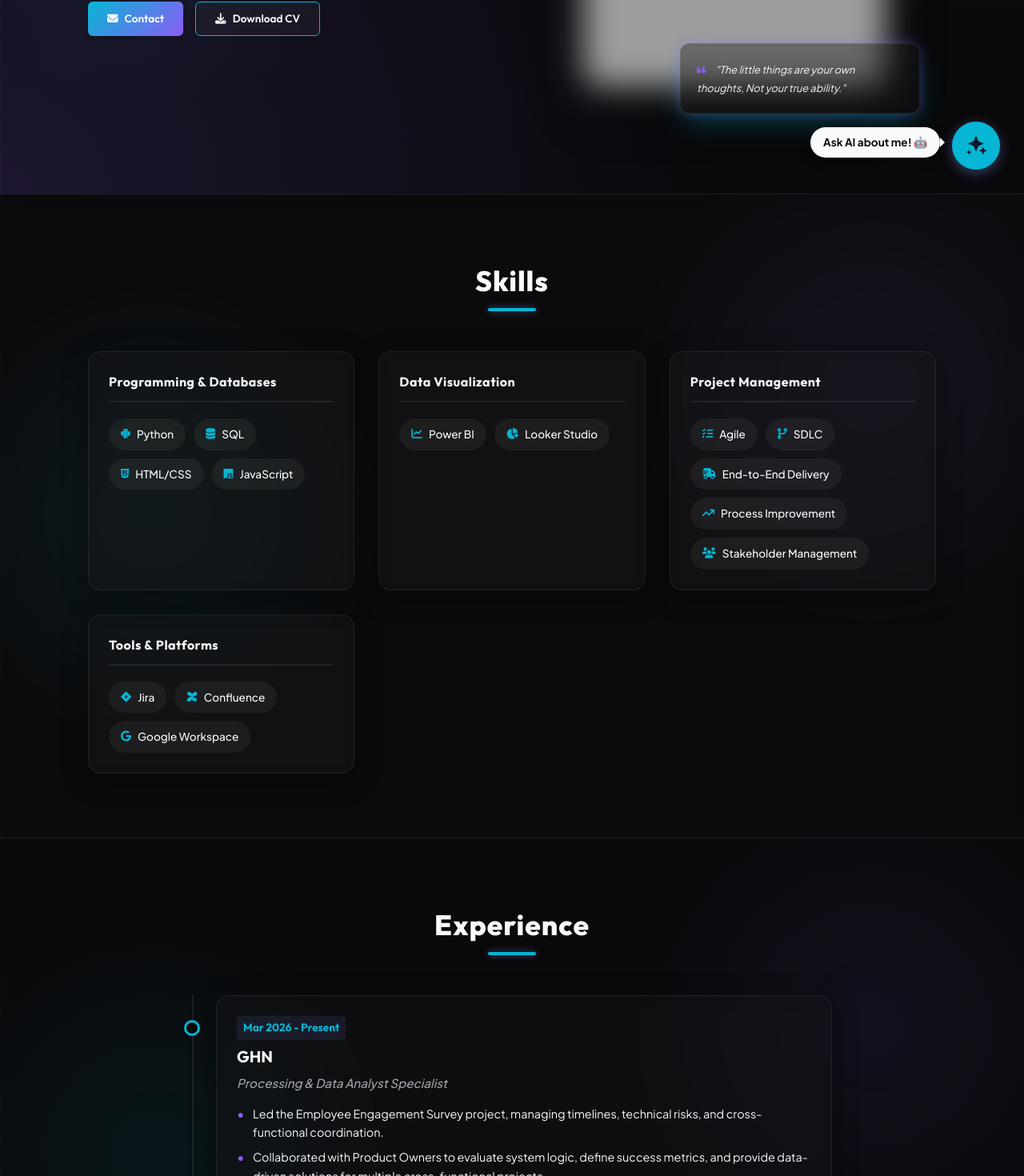
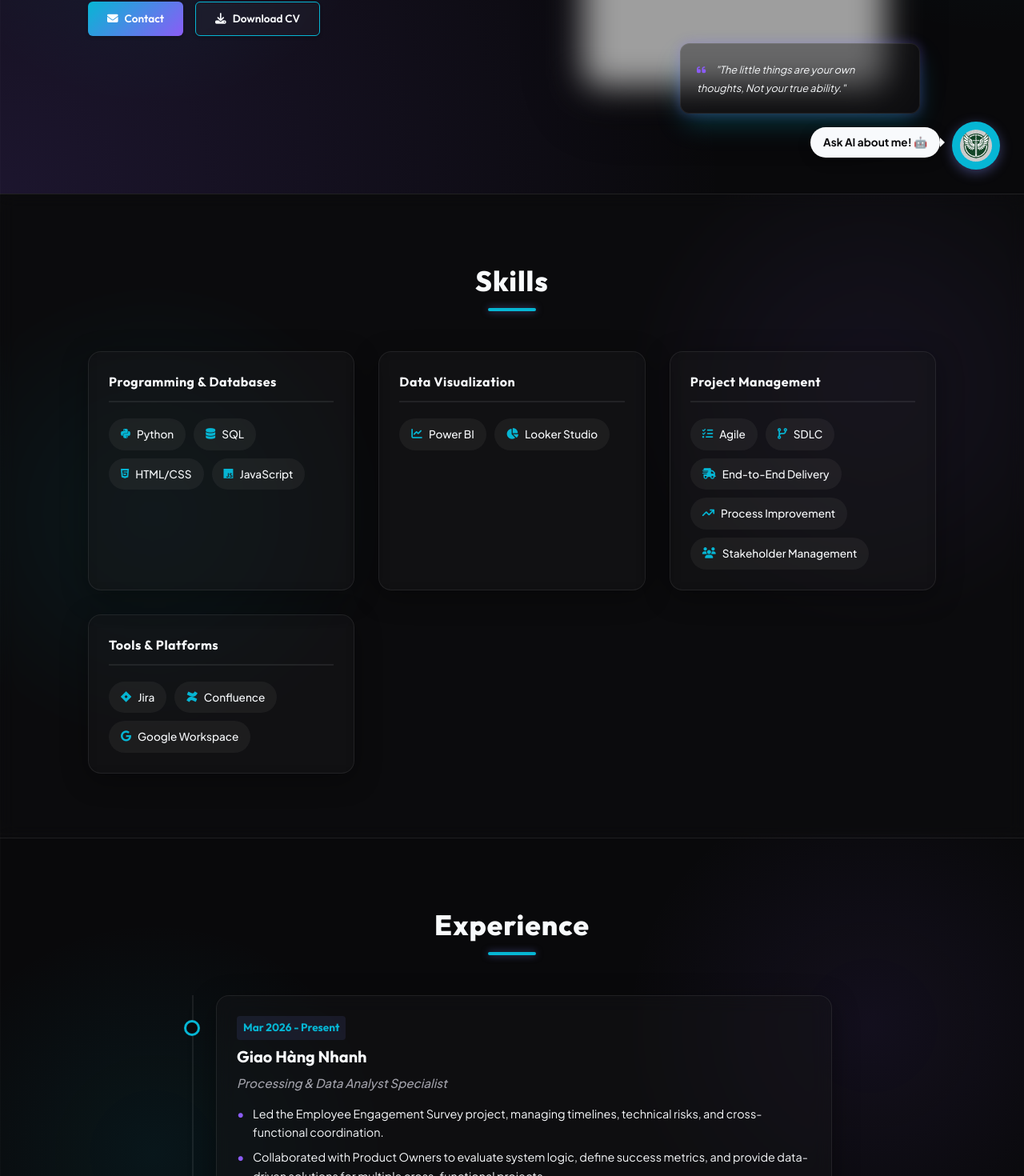
Before and after one commit to CterLQP/LQP-Portfolio-Web, a Next.js app: page / in a window 1280 px wide. Shown: the part 558-2028 px from the top of the page at 80% size. Built offline with nearby package versions, Linux system fonts and the light colour scheme; grey boxes are pictures that could not be loaded.

Commit message:
feat: change GHN to Giao Hang Nhanh and update AI avatar to Dark Angels logo

```diff
--- a/src/app/page.js
+++ b/src/app/page.js
@@ -709,17 +709,13 @@
       {/* Chat Widget */}
       <div className="chat-widget-container">
         {!chatOpen && <div className="chat-tooltip" id="chat-tooltip">{t.dock_chat_tooltip}</div>}
-        <button className="chat-toggle-btn" onClick={() => setChatOpen(!chatOpen)}>
-          <svg width="30" height="30" viewBox="0 0 24 24" fill="currentColor" xmlns="http://www.w3.org/2000/svg">
-            <path d="M12 2L14.4 7.6L20 10L14.4 12.4L12 18L9.6 12.4L4 10L9.6 7.6L12 2Z" />
-            <path d="M19 13L20.2 15.8L23 17L20.2 18.2L19 21L17.8 18.2L15 17L17.8 15.8L19 13Z" />
-            <path d="M5 16L5.8 17.8L7.6 18.6L5.8 19.4L5 21.2L4.2 19.4L2.4 18.6L4.2 17.8L5 16Z" />
-          </svg>
+        <button className="chat-toggle-btn" onClick={() => setChatOpen(!chatOpen)} style={{ overflow: 'hidden', padding: '10px' }}>
+          <img src="/dark-angel-logo.png" alt="AI Chat" style={{ width: '100%', height: '100%', objectFit: 'contain', borderRadius: '50%' }} />
         </button>
         <div className={`chat-window ${chatOpen ? 'active' : ''}`}>
           <div className="chat-header">
-            <span className="chat-title">
-              <i className="fa-solid fa-wand-magic-sparkles"></i> Titus AI Assistant
+            <span className="chat-title" style={{ display: 'flex', alignItems: 'center', gap: '8px' }}>
+              <img src="/dark-angel-logo.png" alt="AI" style={{ width: '20px', height: '20px', objectFit: 'contain', borderRadius: '50%' }} /> Titus AI Assistant
             </span>
             <button className="chat-close" onClick={() => setChatOpen(false)}><i className="fa-solid fa-xmark"></i></button>
           </div>
@@ -735,7 +731,7 @@
             {chatMessages.length === 1 && !isTyping && (
               <div className="quick-replies" style={{ display: 'flex', flexWrap: 'wrap', gap: '8px', marginTop: '10px', marginLeft: '10px' }}>
                 <button onClick={() => handleSendMessage("What are your core skills?")} style={{ fontSize: '12px', padding: '6px 12px', borderRadius: '15px', border: '1px solid var(--accent)', background: 'transparent', color: 'var(--accent)', cursor: 'pointer', transition: 'all 0.2s' }}>Core Skills?</button>
-                <button onClick={() => handleSendMessage("Tell me about your experience at GHN.")} style={{ fontSize: '12px', padding: '6px 12px', borderRadius: '15px', border: '1px solid var(--accent)', background: 'transparent', color: 'var(--accent)', cursor: 'pointer', transition: 'all 0.2s' }}>Experience at GHN?</button>
+                <button onClick={() => handleSendMessage("Tell me about your experience at Giao Hàng Nhanh.")} style={{ fontSize: '12px', padding: '6px 12px', borderRadius: '15px', border: '1px solid var(--accent)', background: 'transparent', color: 'var(--accent)', cursor: 'pointer', transition: 'all 0.2s' }}>Experience at Giao Hàng Nhanh?</button>
                 <button onClick={() => handleSendMessage("How can I contact you?")} style={{ fontSize: '12px', padding: '6px 12px', borderRadius: '15px', border: '1px solid var(--accent)', background: 'transparent', color: 'var(--accent)', cursor: 'pointer', transition: 'all 0.2s' }}>Contact info?</button>
               </div>
             )}
--- a/src/data/translations.js
+++ b/src/data/translations.js
@@ -41,7 +41,7 @@
       popup_back_btn: "Back",
 
       exp_ghn_date: "Mar 2026 - Present",
-      exp_ghn_company: "GHN",
+      exp_ghn_company: "Giao Hàng Nhanh",
       exp_ghn_position: "Processing & Data Analyst Specialist",
       exp_ghn_desc1: "Led the Employee Engagement Survey project, managing timelines, technical risks, and cross-functional coordination.",
       exp_ghn_desc2: "Collaborated with Product Owners to evaluate system logic, define success metrics, and provide data-driven solutions for multiple cross-functional projects.",
@@ -182,7 +182,7 @@
       popup_back_btn: "Trở lại",
 
       exp_ghn_date: "Tháng 3 2026 - Hiện tại",
-      exp_ghn_company: "GHN",
+      exp_ghn_company: "Giao Hàng Nhanh",
       exp_ghn_position: "Chuyên viên Phân tích Quy trình và Dữ liệu",
       exp_ghn_desc1: "Dẫn dắt dự án Khảo sát mức độ Gắn kết của Nhân viên, quản lý tiến độ, rủi ro kỹ thuật và phối hợp liên phòng ban.",
       exp_ghn_desc2: "Hợp tác với các Product Owner để đánh giá logic hệ thống, xác định tiêu chí thành công và đưa ra giải pháp dữ liệu cho nhiều dự án đa chức năng khác nhau.",
@@ -287,14 +287,14 @@
 Website: lequyphat.wuaze.com
 
 Summary:
-Data Analyst with nearly 2 years of experience, driven by a dual passion for Data Science and Artificial Intelligence. Currently working at Giao Hàng Nhanh (GHN) as a Processing & Data Analyst Specialist. I specialize in transforming complex datasets into strategic assets using Python, SQL, and automated ETL pipelines. With a proven track record, I design scalable data models and intuitive BI dashboards that not only track performance but predict future trends to unlock revenue growth.
+Data Analyst with nearly 2 years of experience, driven by a dual passion for Data Science and Artificial Intelligence. Currently working at Giao Hàng Nhanh as a Processing & Data Analyst Specialist. I specialize in transforming complex datasets into strategic assets using Python, SQL, and automated ETL pipelines. With a proven track record, I design scalable data models and intuitive BI dashboards that not only track performance but predict future trends to unlock revenue growth.
 
 FAQ:
 - How did you gain 2 years of experience while studying?
   I started my career early during my sophomore year (2nd year of university). By balancing flexible work schedules with academic studies and applying classroom knowledge directly to real-world projects at Parsley and IDG, I effectively accumulated nearly 2 years of professional experience before graduation.
 
 Experience:
-1. GHN - Processing & Data Analyst Specialist (Mar 2026 - Present)
+1. Giao Hàng Nhanh - Processing & Data Analyst Specialist (Mar 2026 - Present)
    - Led the Employee Engagement Survey project, managed timelines and technical risks.
    - Collaborated with Product Owners to evaluate system logic, define success metrics, and provide data-driven solutions for multiple cross-functional projects.
    - Analyzed recruitment data from the Bitrix system, centralizing pipelines into BigQuery to optimize dashboard management and delivering weekly/monthly performance reports.
```
Also changed, not shown: public/dark-angel-logo.png (added).
